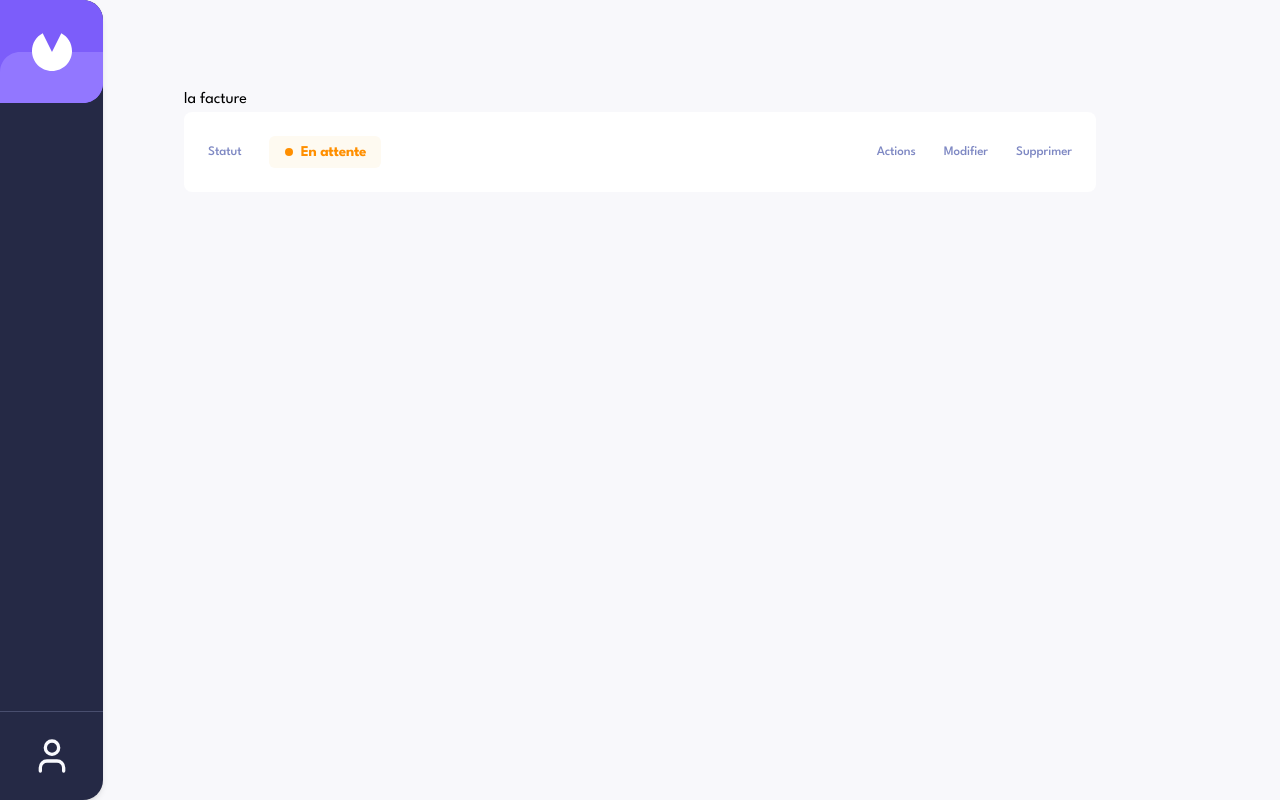
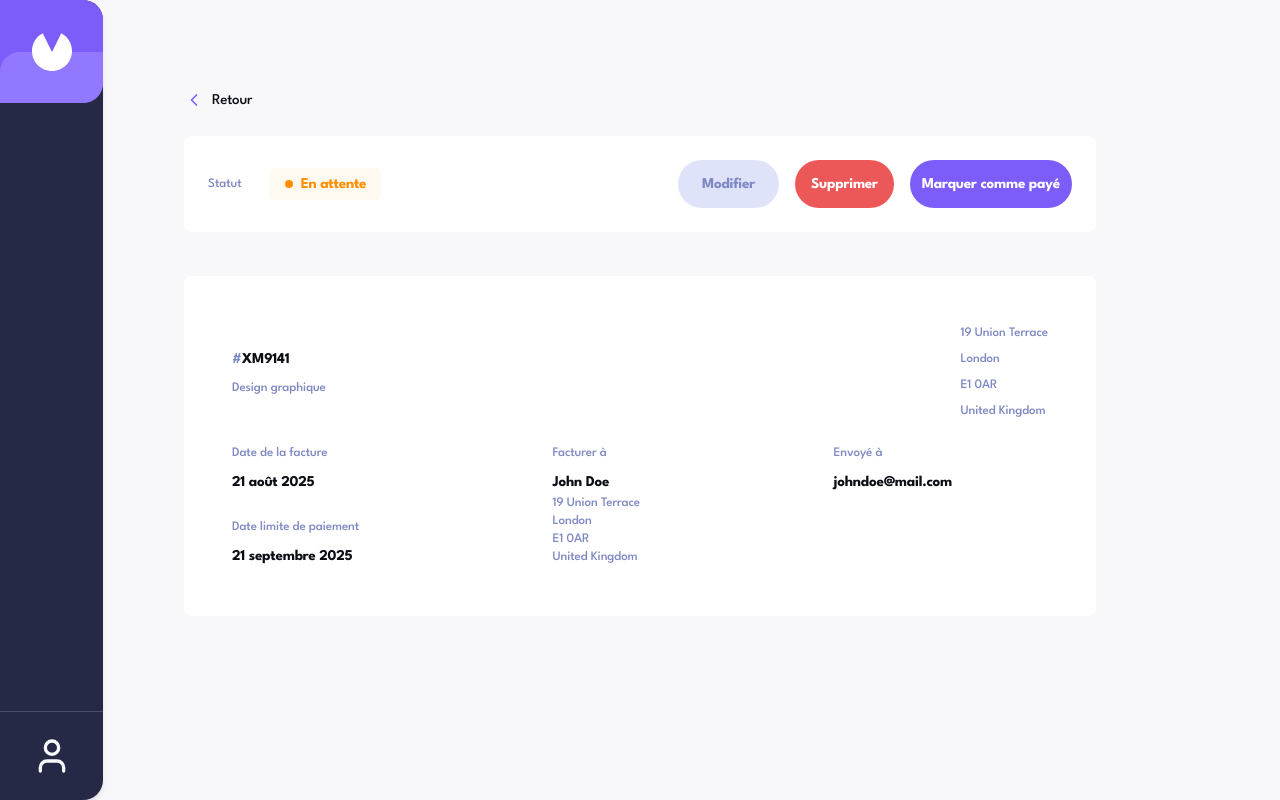
Before and after one commit to dvyzi/invoice-app, a Next.js app: page /invoice in a window 1280 px wide. Built offline with nearby package versions, Linux system fonts and the light colour scheme.

Commit message:
facture en cours

```diff
--- a/jsconfig.json
+++ b/jsconfig.json
@@ -1,7 +1,8 @@
 {
   "compilerOptions": {
     "paths": {
-      "@/*": ["./src/*"]
+      "@/*": ["./src/*"],
+      "@components/*": ["./src/app/components/*"]
     }
   }
 }
--- a/src/app/(page)/invoice/page.jsx
+++ b/src/app/(page)/invoice/page.jsx
@@ -1,11 +1,78 @@
-import Controls from "@components/controls";
+// import Controls from "@components/controls";
+import { ChevronLeft } from 'lucide-react';
+import Link from "next/link";
+import Status from "@components/Status";
+import Buttons from "@components/buttons";
 
 const InvoicePage = () => {
     return (
-        <div>
-            <h1>la facture</h1>
-            <Controls />
-        </div>
+        <>
+            <div className="flex flex-col gap-6">
+                <Link href="/" className="flex items-center gap-2 text-dark-2 text-heading-s-nobold cursor-pointer hover:text-muted-dark w-fit"><ChevronLeft className="text-primary w-5 h-5" /> Retour</Link>
+                <div className="flex items-center justify-between bg-white rounded-lg p-6">
+                    <div className="flex items-center w-full md:w-auto justify-between md:gap-7">
+                        <p className="text-body text-dark-gray">Statut</p>
+                        <Status status="En attente" />
+                    </div>
+                    <div className="hidden md:flex flex-row items-center gap-4">
+                        <Buttons type="secondary">Modifier</Buttons>
+                        <Buttons type="delete" >Supprimer</Buttons>
+                        <Buttons type="primary">Marquer comme payé</Buttons>
+                    </div>
+                </div>
+                <div className='bg-white rounded-lg p-12 my-5 flex flex-col gap-6'>
+                    <div className='flex flex-col gap-5 md:flex-row md:justify-between md:items-center'>
+                        <div className='flex flex-col gap-1 md:gap-2'>
+                            <p className='text-heading-s text-dark-2'><span className='text-muted-dark text-heading-s'>#</span>XM9141</p>
+                            <p className='text-body text-dark-gray'>Design graphique</p>
+                        </div>
+                        <div className='flex flex-col gap-2'>
+                            <p className='text-dark-gray text-body'>19 Union Terrace</p>
+                            <p className='text-dark-gray text-body'>London</p>
+                            <p className='text-dark-gray text-body'>E1 0AR</p>
+                            <p className='text-dark-gray text-body'>United Kingdom</p>
+                        </div>
+                    </div>
+                    <div className='flex items-start justify-between pr-0 md:pr-24'>
+                        <div className='flex flex-col gap-6'>
+                            <div className='flex flex-col gap-2'>
+                                <p className='text-body text-dark-gray'>Date de la facture</p>
+                                <p className='text-heading-s text-dark-2'>21 août 2025</p>
+                            </div>
+                            <div className='flex flex-col gap-2'>
+                                <p className='text-body text-dark-gray'>Date limite de paiement</p>
+                                <p className='text-heading-s text-dark-2'>21 septembre 2025</p>
+                            </div>
+                        </div>
+                        <div>
+                            <div className='flex flex-col gap-2'>
+                                <p className='text-body text-dark-gray'>Facturer à</p>
+                                <p className='text-heading-s text-dark-2'>John Doe</p>
+                            </div>
+                            <p className='text-dark-gray text-body'>19 Union Terrace</p>
+                            <p className='text-dark-gray text-body'>London</p>
+                            <p className='text-dark-gray text-body'>E1 0AR</p>
+                            <p className='text-dark-gray text-body'>United Kingdom</p>
+                        </div>
+                        <div className='hidden md:flex md:flex-col md:gap-2'>
+                            <p className='text-body text-dark-gray'>Envoyé à</p>
+                            <p className='text-heading-s text-dark-2'>johndoe@mail.com</p>
+                        </div>
+                    </div>
+                    <div className='flex md:hidden flex-col gap-2'>
+                            <p className='text-body text-dark-gray'>Envoyé à</p>
+                            <p className='text-heading-s text-dark-2'>johndoe@mail.com</p>
+                        </div>
+                </div>
+            </div>
+
+            <div className='md:hidden flex justify-between items-center gap-1 w-full bg-white rounded-lg p-4 fixed bottom-0 left-0 right-0'>
+                <Buttons type="secondary">Modifier</Buttons>
+                <Buttons type="delete" >Supprimer</Buttons>
+                <Buttons type="primary">Marquer comme payé</Buttons>
+            </div>
+        </>
+
     )
 }
 
--- a/src/app/components/Status.jsx
+++ b/src/app/components/Status.jsx
@@ -31,11 +31,11 @@ export default function Status({ status }) {
     const { textColor, bgColor, dotColor } = getStatusConfig(status);
 
     return (
-        <button className="text-heading-s-nobold text-dark-2 w-28">
+        <div className="text-heading-s-nobold text-dark-2 w-28">
             <span className={`${textColor} text-heading-s ${bgColor} rounded-md px-2 py-1 flex justify-center items-center`}>
                 <div className={`${dotColor} rounded-full w-2 h-2 mr-2`}></div>
                 {status}
             </span>
-        </button>
+        </div>
     );
 }
--- a/src/app/components/buttons.jsx
+++ b/src/app/components/buttons.jsx
@@ -5,11 +5,11 @@ export default function Buttons({ type, children, onPress }) {
         case 'new-invoice-mobile':
             return <button className="bg-primary px-[6px] py-[6px] rounded-full text-heading-s flex md:hidden"><img src="/new.svg" alt="New Invoice" /></button>;
         case 'delete':
-            return <button className="bg-danger text-white px-3 py-3 rounded-3xl flex items-center hover:bg-danger-light text-heading-s"> {children}</button>;
+            return <button className="bg-danger text-white px-4 py-3 rounded-3xl flex items-center hover:bg-danger-light text-heading-s"> {children}</button>;
         case 'primary':
             return <button className="bg-primary text-white px-3 py-3 rounded-3xl flex items-center gap-2 hover:bg-primary-light text-heading-s">{children}</button>;
         case 'secondary':
-            return <button className="bg-gray-1 text-dark-gray px-3 py-3 rounded-3xl flex items-center gap-2 hover:bg-gray-light text-heading-s">{children}</button>;
+            return <button className="bg-gray-1 text-dark-gray px-6 py-3 rounded-3xl flex items-center gap-2 hover:bg-gray-light text-heading-s">{children}</button>;
         case 'cancel':
             return <button className="bg-gray-1 text-dark-gray px-3 py-3 rounded-3xl flex items-center gap-2 hover:bg-gray-light text-heading-s">{children}</button>;
         default:
--- a/src/app/components/controls.jsx
+++ /dev/null
@@ -1,18 +0,0 @@
-import Status from "@components/Status";
-
-export default function Controls() {
-    return (
-        <div className="flex items-center justify-between bg-white rounded-lg p-6">
-            <div className="flex items-center gap-7">
-                <p className="text-body text-dark-gray">Statut</p>
-                <Status status="En attente" />
-            </div>
-            <div className="flex items-center gap-7">
-                <p className="text-body text-dark-gray">Actions</p>
-                <button className="text-body text-dark-gray">Modifier</button>
-                <button className="text-body text-dark-gray">Supprimer</button>
-            </div>
-
-        </div>
-    )
-}
--- a/src/app/components/new-invoice-popup.jsx
+++ b/src/app/components/forms/new-invoice-popup.jsx
@@ -2,6 +2,7 @@
 
 import { useState, useRef, useEffect } from 'react';
 import { Trash, Plus, X } from 'lucide-react';
+
 import Buttons from "@components/buttons";
 
 const ProductInputs = ({ productDetails, onProductChange, onRemove }) => {
--- a/src/app/globals.css
+++ b/src/app/globals.css
@@ -74,3 +74,14 @@ input[type="number"] {
     --chart-5: 340 75% 55%;
   }
 }
+
+
+
+@layer base {
+  * {
+    @apply border-border;
+  }
+  body {
+    @apply bg-background text-foreground;
+  }
+}
--- a/src/app/page.jsx
+++ b/src/app/page.jsx
@@ -1,11 +1,12 @@
 "use client"
+
 
 import Buttons from "@components/buttons";
 import Image from "next/image";
 import { ChevronDown, Check } from 'lucide-react';
 import { useState, useEffect } from 'react';
 import Invoice from "@components/invoice";
-import NewInvoicePopup from "./components/new-invoice-popup";
+import NewInvoicePopup from "./components/forms/new-invoice-popup";
 
 
 
--- a/tailwind.config.js
+++ b/tailwind.config.js
@@ -1,5 +1,6 @@
 /** @type {import('tailwindcss').Config} */
 module.exports = {
+	darkMode: ['class'],
 	content: [
 		'./src/pages/**/*.{js,ts,jsx,tsx,mdx}',
 		'./src/components/**/*.{js,ts,jsx,tsx,mdx}',
@@ -8,10 +9,16 @@ module.exports = {
 	theme: {
 		extend: {
 			colors: {
-        primary: '#7C5DFA',
+				primary: {
+					DEFAULT: '#7C5DFA',
+					foreground: '#FFFFFF'
+				},
 				'primary-light': '#9277FF',
 				'primary-soft': '#DE3FFA',
-        muted: '#888EB0',
+				muted: {
+					DEFAULT: '#7E88C3',
+					foreground: '#FFFFFF'
+				},
 				'muted-dark': '#7E88C3',
 				'dark-1': '#252945',
 				'dark-2': '#0C0E16',
@@ -24,7 +31,6 @@ module.exports = {
 				'dark-gray': '#7E88C3',
 				'gray-1': '#DFE3FA',
 				'gray-2': '#888EB0',
-        'gray-3': '#7E88C3',
 				'gray-light': '#F9FAFE',
 				'gray-super-light': '#F4F4F5',
 				'green-1': '#33D69F',
@@ -33,58 +39,126 @@ module.exports = {
 				'orange-light': '#FEFAF1',
 				'light-bg': '#F8F8FB',
 				'light-gray': '#F9FAFE',
+				background: 'hsl(var(--background))',
+				foreground: 'hsl(var(--foreground))',
+				card: {
+					DEFAULT: 'hsl(var(--card))',
+					foreground: 'hsl(var(--card-foreground))'
+				},
+				popover: {
+					DEFAULT: 'hsl(var(--popover))',
+					foreground: 'hsl(var(--popover-foreground))'
+				},
+				secondary: {
+					DEFAULT: 'hsl(var(--secondary))',
+					foreground: 'hsl(var(--secondary-foreground))'
+				},
+				accent: {
+					DEFAULT: 'hsl(var(--accent))',
+					foreground: 'hsl(var(--accent-foreground))'
+				},
+				destructive: {
+					DEFAULT: 'hsl(var(--destructive))',
+					foreground: 'hsl(var(--destructive-foreground))'
+				},
+				border: 'hsl(var(--border))',
+				input: 'hsl(var(--input))',
+				ring: 'hsl(var(--ring))',
+				chart: {
+					'1': 'hsl(var(--chart-1))',
+					'2': 'hsl(var(--chart-2))',
+					'3': 'hsl(var(--chart-3))',
+					'4': 'hsl(var(--chart-4))',
+					'5': 'hsl(var(--chart-5))'
+				}
 			},
 			fontFamily: {
-        'league-spartan': ['"League Spartan"', 'sans-serif'],
-        sans: ['var(--font-spartan)'],
+				'league-spartan': [
+					'League Spartan"',
+					'sans-serif'
+				],
+				sans: [
+					'var(--font-spartan)'
+				]
 			},
 			fontSize: {
-        'heading-l': ['36px', {
+				'heading-l': [
+					'36px',
+					{
 						lineHeight: 'normal',
 						letterSpacing: '-1.125px',
-          fontWeight: '700',
-        }],
-        'heading-m': ['24px', {
+						fontWeight: '700'
+					}
+				],
+				'heading-m': [
+					'24px',
+					{
 						lineHeight: 'normal',
 						letterSpacing: '-0.75px',
-          fontWeight: '700',
-        }],
-        'heading-s': ['15px', {
+						fontWeight: '700'
+					}
+				],
+				'heading-s': [
+					'15px',
+					{
 						lineHeight: '24px',
 						letterSpacing: '-0.25px',
-          fontWeight: '700',
-        }],
-        'heading-s-nobold': ['15px', {
+						fontWeight: '700'
+					}
+				],
+				'heading-s-nobold': [
+					'15px',
+					{
 						lineHeight: '24px',
 						letterSpacing: '-0.25px',
-          fontWeight: '500',
-        }],
-        'body': ['13px', {
+						fontWeight: '500'
+					}
+				],
+				body: [
+					'13px',
+					{
 						lineHeight: '18px',
 						letterSpacing: '-0.1px',
-          fontWeight: '500',
-        }],
-        'body-bold': ['13px', {
+						fontWeight: '500'
+					}
+				],
+				'body-bold': [
+					'13px',
+					{
 						lineHeight: '18px',
 						letterSpacing: '-0.1px',
-          fontWeight: '700',
-        }],
+						fontWeight: '700'
+					}
+				]
 			},
 			keyframes: {
 				slideIn: {
-          '0%': { transform: 'translateX(-100%)' },
-          '100%': { transform: 'translateX(0)' },
+					'0%': {
+						transform: 'translateX(-100%)'
+					},
+					'100%': {
+						transform: 'translateX(0)'
+					}
 				},
 				slideOut: {
-          '0%': { transform: 'translateX(0)' },
-          '100%': { transform: 'translateX(-100%)' },
+					'0%': {
+						transform: 'translateX(0)'
 					},
+					'100%': {
+						transform: 'translateX(-100%)'
+					}
+				}
 			},
 			animation: {
-        'slideIn': 'slideIn 0.3s ease-in-out',
-        'slideOut': 'slideOut 0.3s ease-in-out',
+				slideIn: 'slideIn 0.3s ease-in-out',
+				slideOut: 'slideOut 0.3s ease-in-out'
 			},
+			borderRadius: {
+				lg: 'var(--radius)',
+				md: 'calc(var(--radius) - 2px)',
+				sm: 'calc(var(--radius) - 4px)'
+			}
+		}
 	},
-  },
-  plugins: [],
+	plugins: [require("tailwindcss-animate")],
 }
```
Also changed, not shown: package.json (+7 -0 lines), components.json (added), 1 other file (tests, documents, lock files or other folders). Lines whose indentation alone changed are shown as unchanged.
